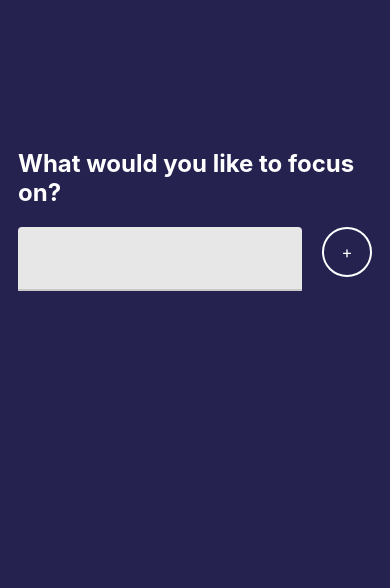
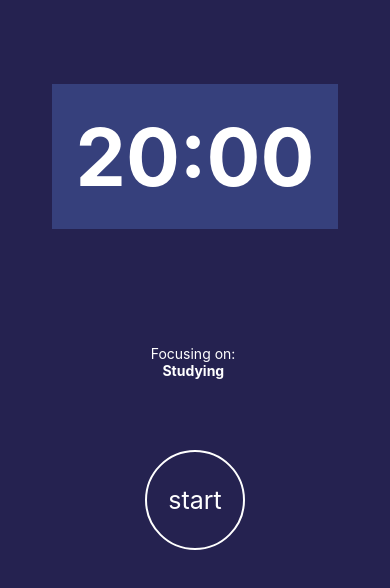
Before and after one commit to Maxxwwell/focustime, a React Native app: screen / in a window 390 px wide. Shown: the top 588 px of the page. Built offline with nearby package versions, Linux system fonts and the light colour scheme.

Commit message:
about 70% complete

```diff
--- a/App.js
+++ b/App.js
@@ -1,18 +1,21 @@
 import React, { useState } from 'react';
-import { View, Text, StyleSheet } from 'react-native';
+import { View, Text, StyleSheet, Platform } from 'react-native';
 import { Focus } from './src/features/focus/Focus'
+import { colors } from './src/utils/colors';
+import { Timer } from './src/features/timer/Timer';
+import { spacing } from './src/utils/sizes';
 
 export default function App() {
-  const [focusSubject, setFocusSubject] = useState(null);
+  const [focusSubject, setFocusSubject] = useState('Studying');
 
   return (
     <View style={styles.container}>
       {focusSubject ? (
-        <Text>Here is where I am going to build</Text>
+        <Timer focusSubject={focusSubject} />
       ) : (
-        <Focus  addSubject = {setFocusSubject}/>
+        <Focus addSubject={setFocusSubject} />
       )}
-      <Text>{focusSubject}</Text>
+      {/* <Text>{focusSubject}</Text> */}
     </View>
   );
 }
@@ -20,6 +23,8 @@ export default function App() {
 const styles = StyleSheet.create({
   container: {
     flex: 1,
-    backgroundColor: '#252250'
+    paddingTop: Platform.OS === 'android' ? spacing.large : spacing.small,
+    backgroundColor: colors.darkBlue,
+
   },
 });
--- /dev/null
+++ b/src/components/Countdown.js
@@ -0,0 +1,57 @@
+import React, { useState, useEffect } from 'react';
+import { Text, View, StyleSheet } from "react-native";
+import { colors } from "../utils/colors";
+import { fontSizes, spacing } from "../utils/sizes";
+
+const minutesToMills = (min) => min * 1000 * 60;
+const formatTime = (time) => time < 10 ? '0' + time : time;
+// const formatTime
+
+export const Countdown = ({
+    minutes = 20,
+    isPaused,
+}) => {
+
+    const interval = React.useRef(null)
+    const countDown = () => {
+        setMillis((time) => {
+            if (time === 0) {
+                //do more stuff here
+                return time;
+            }
+            const timeLeft = time - 1000;
+            //report the progress
+            return timeLeft;
+        })
+    }
+
+    useEffect(() => {
+        if (isPaused) {
+            return;
+        }
+        interval.current = setInterval(countDown, 1000);
+        return () => clearInterval(interval.current)
+
+    }, [isPaused])
+
+    const [millis, setMillis] = useState(minutesToMills(minutes));
+    const minute = Math.floor(millis / 1000 / 60) % 60;
+    const seconds = Math.floor(millis / 1000) % 60;
+
+
+    return (
+        <Text style={styles.text}>{formatTime(minute)}:{formatTime(seconds)}</Text>
+    )
+}
+
+const styles = StyleSheet.create({
+    text: {
+        fontSize: fontSizes.xxxl,
+        fontWeight: 'bold',
+        color: colors.white,
+        padding: spacing.large,
+        backgroundColor: 'rgba(94, 132, 226, 0.3)'
+    }
+}
+
+)
--- /dev/null
+++ b/src/components/RoundButton.js
@@ -0,0 +1,35 @@
+import React from "react";
+import { TouchableOpacity, Text, StyleSheet } from "react-native";
+import { colors } from "../utils/colors";
+
+export const RoundButton = ({
+  onPress,
+  title,
+}) => {
+  return (
+    <TouchableOpacity
+      onPress={onPress}
+      style={styles.buttonStyle}>
+        <Text style = {styles.text}>{title}</Text>
+
+    </TouchableOpacity>
+  )
+};
+
+const styles = StyleSheet.create({
+  buttonStyle: {
+    borderRadius: 100,
+    elevation: 2,
+    width: 100,
+    height: 100,
+    padding: 10,
+    alignItems: 'center',
+    justifyContent: 'center',
+    borderColor: '#fff',
+    borderWidth: 2,
+  },
+  text: {
+    color: '#fff', fontSize: 25
+  }
+
+})
--- a/src/components/RoundedButton.js
+++ /dev/null
@@ -1,29 +0,0 @@
-import React from 'react';
-import { TouchableOpacity, Text, StyleSheet } from 'react-native';
-
-export const RoundedButton = ({
-  style = {},
-  textStyle = {},
-  size = 125,
-  ...props
-}) => {
-  return (
-    <TouchableOpacity style={[styles(size).radius, style]}>
-      <Text style={[styles(size).text, textStyle]}>{props.title}</Text>
-    </TouchableOpacity>
-  );
-};
-
-const styles = (size) =>
-  StyleSheet.create({
-    radius: {
-      borderRadius: size / 2,
-      width: size,
-      height: size,
-      alignItems: 'center',
-      justifyContent: 'center',
-      borderColor: '#fff',
-      borderWidth: 2,
-    },
-    text: { color: '#fff', fontSize: size / 3 },
-  });
--- a/src/features/focus/Focus.js
+++ b/src/features/focus/Focus.js
@@ -1,29 +1,28 @@
 import React, { useState } from 'react';
 import { View, Text, StyleSheet, Platform } from 'react-native';
 import { TextInput } from 'react-native-paper';
-import { RoundedButton } from '../../components/RoundedButton';
+import { RoundedButton } from '../../components/RoundButton';
+import { fontSizes, spacing } from '../../utils/sizes';
+import { colors } from '../../utils/colors';
 
 export const Focus = ({ addSubject }) => {
-  const [tmpItemm, setTmpItem] = useState(null);
+  const [tmpItemm, setTmpItem] = useState(null)
   return (
     <View style={styles.container}>
       <View style={styles.titleContainer}>
         <Text style={styles.title}>What would you like to focus on?</Text>
         <View style={styles.inputContainer}>
           <TextInput
-            style={{ flex: 1, marginRight: 20 }}
-            onSubmitEditing = {
+            style={{ flex: 1, marginRight: 20}}
+            onSubmitEditing={
               ({ nativeEvent }) => {
-              setTmpItem(nativeEvent.text);
-            }}
+                addSubject(nativeEvent.text)
+              }}
           />
-          <RoundedButton
-            size={50}
-            title = "+"
-            onPress = {() => {
-              addSubject(tmpItemm);
-            }}
-          />
+          {
+            <RoundedButton/>
+            }
+          /> */}
         </View>
       </View>
     </View>
@@ -36,16 +35,17 @@ const styles = StyleSheet.create({
   },
   titleContainer: {
     flex: 0.5,
-    padding: Platform.OS === 'android' ? 16 : 18,
+    padding: Platform.OS === 'android' ? spacing.medium : spacing.large,
     justifyContent: 'center',
   },
   title: {
-    color: 'white',
+    color: colors.white,
     fontWeight: 'bold',
-    fontSize: 24,
+    fontSize: fontSizes.large,
   },
   inputContainer: {
-    paddingTop: 20,
+    paddingTop: spacing.medium,
     flexDirection: 'row',
+    alignItems: 'center',
   },
 });
--- /dev/null
+++ b/src/features/timer/Timer.js
@@ -0,0 +1,73 @@
+import React, { useState } from "react";
+import { View, StyleSheet, Text } from "react-native";
+import { colors } from "../../utils/colors";
+import { Countdown } from "../../components/Countdown";
+import { spacing } from "../../utils/sizes";
+import { RoundButton, StartButton } from "../../components/RoundButton";
+
+export const Timer = ({ focusSubject }) => {
+
+    const startTimer = () => {
+        console.log('Timer started');
+        setIsStarted(true);
+    };
+    const timerStopped = () => {
+        console.log('Timer stoped');
+        setIsStarted(false);
+    };
+    const [isStarted, setIsStarted] = useState(false);
+
+
+    return (
+        <View style={styles.container}>
+
+            <View style={styles.countdown}>
+
+                <Countdown isPaused={!isStarted} />
+            </View>
+            <View style={{ paddingTop: spacing.xxl }}>
+
+                <Text style={styles.title}>Focusing on: </Text>
+                <Text style={styles.task}>{focusSubject} </Text>
+            </View>
+
+            <View style ={styles.buttonWrapper}>
+                {isStarted ? (<RoundButton title='pause' onPress={timerStopped} />)
+                    :
+                    (<RoundButton title='start' onPress={startTimer} />)
+                }
+            </View>
+
+
+
+        </View>
+    );
+};
+
+
+const styles = StyleSheet.create({
+    container: {
+        flex: 1,
+    },
+    title: {
+        color: colors.white,
+        textAlign: 'center',
+    },
+    task: {
+        color: colors.white,
+        textAlign: 'center',
+        fontWeight: 'bold',
+    },
+    countdown: {
+        flex: 0.4,
+        alignItems: 'center',
+        justifyContent: 'center',
+    },
+    buttonWrapper: {
+        flex: 0.3,
+        padding: 10,
+        justifyContent: 'center',
+        alignItems: 'center',
+    }
+
+})
--- /dev/null
+++ b/src/utils/colors.js
@@ -0,0 +1,4 @@
+export const colors = {
+    darkBlue: '#252250',
+    white: '#fff',
+};
--- /dev/null
+++ b/src/utils/sizes.js
@@ -0,0 +1,19 @@
+export const fontSizes = {
+    small: 8,
+    medium: 16,
+    large: 24,
+    xl: 32,
+    xxl: 40,
+    xxxl: 80,
+
+}
+
+export const spacing = {
+    small: 8,
+    medium: 16,
+    large: 24,
+    xl: 32,
+    xxl: 40,
+    xxxl: 80,
+
+}
```
Also changed, not shown: package.json (+4 -3 lines), 2 other files (tests, documents, lock files or other folders).
